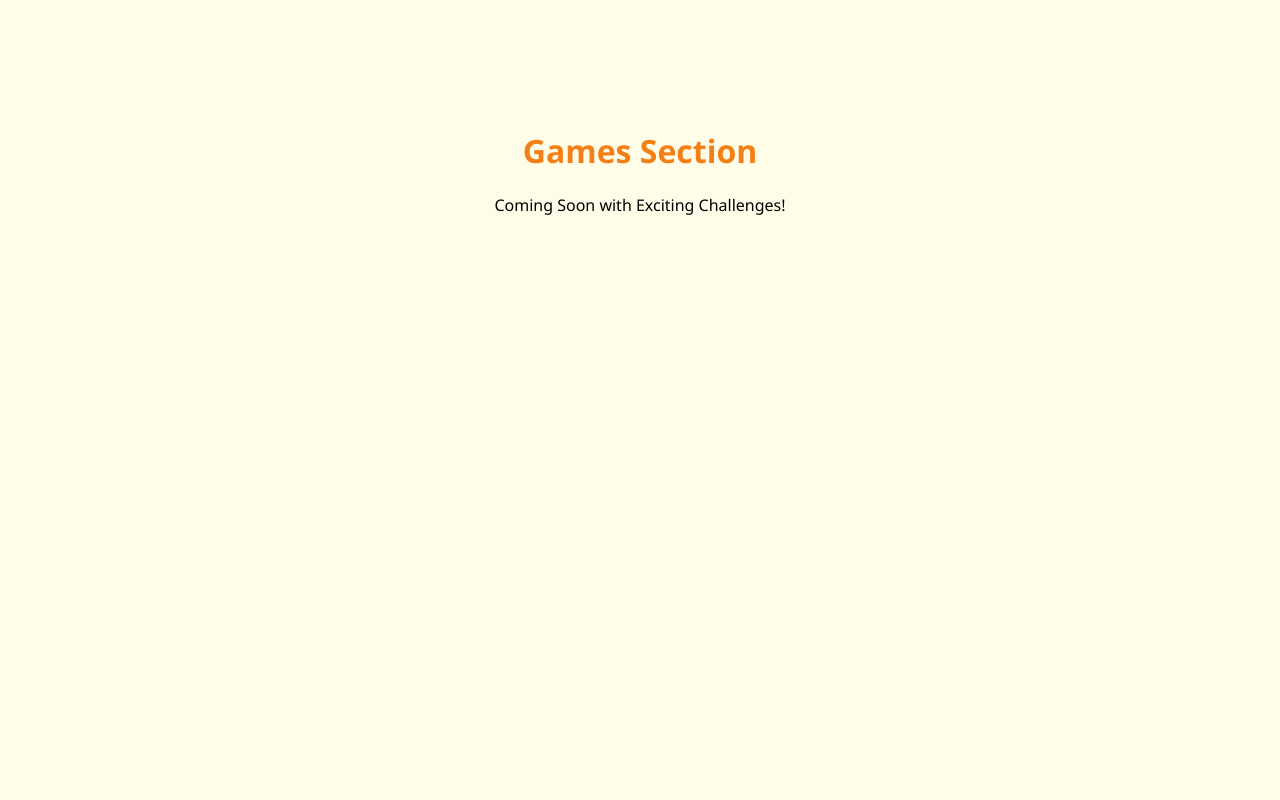
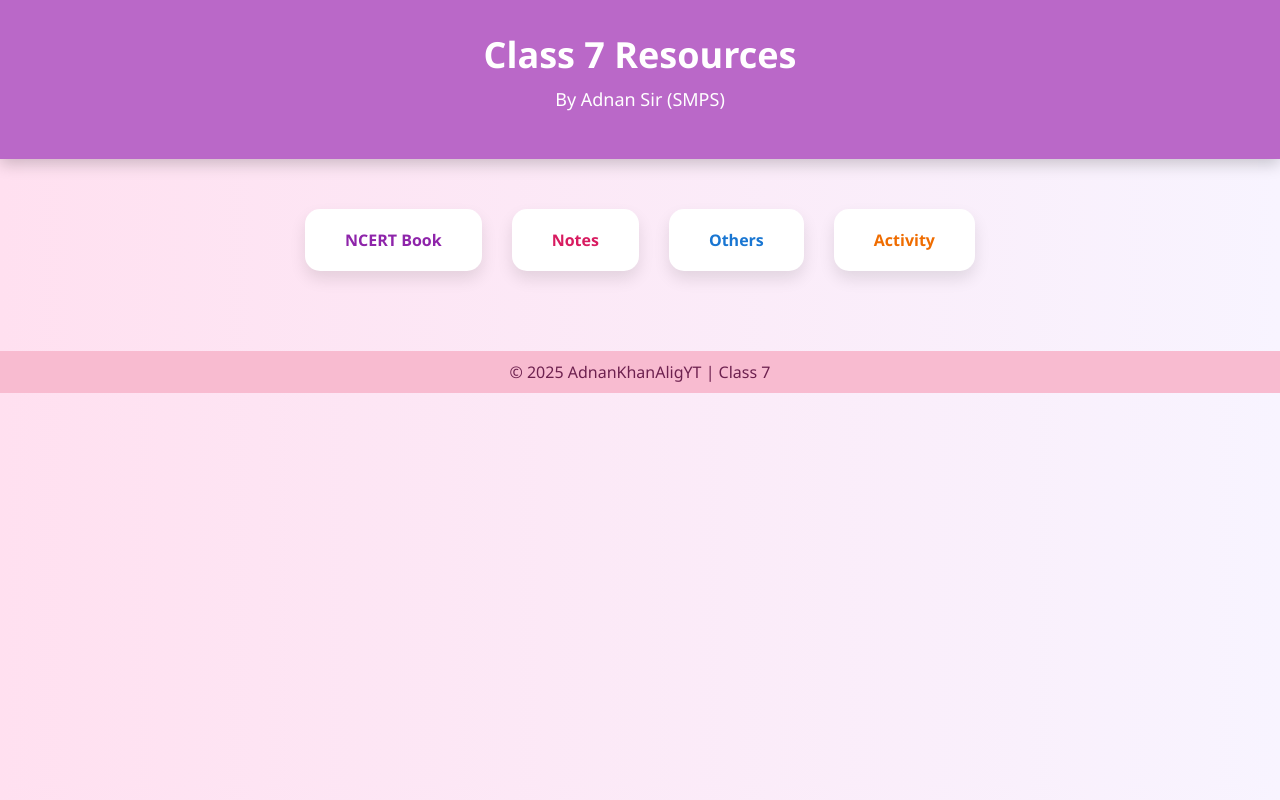
Before and after one commit to AdnanKhanAligYT/AdnanKhanAligYT, a plain HTML site: page games.html in a window 1280 px wide. Drawn offline with Linux system fonts and the light colour scheme.

Commit message:
Index.html

```diff
--- a/games.html
+++ b/games.html
@@ -1,8 +1,55 @@
 <!DOCTYPE html>
-<html>
-<head><title>Games</title></head>
-<body style="text-align: center; font-family: 'Segoe UI', sans-serif; padding-top: 100px; background-color: #fffde7;">
-  <h1 style="color: #f57f17;">Games Section</h1>
-  <p>Coming Soon with Exciting Challenges!</p>
+<html lang="en">
+<head>
+  <meta charset="UTF-8">
+  <title>Class 7 - AdnanKhanAligYT</title>
+  <meta name="viewport" content="width=device-width, initial-scale=1.0">
+</head>
+<body style="margin: 0; padding: 0; font-family: 'Segoe UI', sans-serif; background: linear-gradient(to right, #ffe0f0, #f8f4ff);">
+
+  <!-- Header -->
+  <div style="background-color: #ba68c8; padding: 30px 0; text-align: center; color: white; box-shadow: 0 5px 15px rgba(0,0,0,0.2);">
+    <h1 style="margin: 0; font-size: 36px;">Class 7 Resources</h1>
+    <p style="font-size: 18px; margin-top: 8px;">By Adnan Sir (SMPS)</p>
+  </div>
+
+  <!-- Buttons Section -->
+  <div style="display: flex; justify-content: center; flex-wrap: wrap; margin-top: 50px; gap: 30px; padding: 0 20px;">
+
+    <!-- NCERT Book -->
+    <a href="ncert-book.html" style="background: #fff; padding: 20px 40px; text-decoration: none; color: #8e24aa; font-weight: bold; border-radius: 15px; box-shadow: 0 8px 16px rgba(0,0,0,0.1); transition: transform 0.2s, box-shadow 0.2s;"
+       onmouseover="this.style.transform='scale(1.05)'; this.style.boxShadow='0 12px 20px rgba(0,0,0,0.2)'"
+       onmouseout="this.style.transform='scale(1)'; this.style.boxShadow='0 8px 16px rgba(0,0,0,0.1)'">
+      NCERT Book
+    </a>
+
+    <!-- Notes -->
+    <a href="#" style="background: #fff; padding: 20px 40px; text-decoration: none; color: #d81b60; font-weight: bold; border-radius: 15px; box-shadow: 0 8px 16px rgba(0,0,0,0.1); transition: transform 0.2s, box-shadow 0.2s;"
+       onmouseover="this.style.transform='scale(1.05)'; this.style.boxShadow='0 12px 20px rgba(0,0,0,0.2)'"
+       onmouseout="this.style.transform='scale(1)'; this.style.boxShadow='0 8px 16px rgba(0,0,0,0.1)'">
+      Notes
+    </a>
+
+    <!-- Others -->
+    <a href="#" style="background: #fff; padding: 20px 40px; text-decoration: none; color: #1976d2; font-weight: bold; border-radius: 15px; box-shadow: 0 8px 16px rgba(0,0,0,0.1); transition: transform 0.2s, box-shadow 0.2s;"
+       onmouseover="this.style.transform='scale(1.05)'; this.style.boxShadow='0 12px 20px rgba(0,0,0,0.2)'"
+       onmouseout="this.style.transform='scale(1)'; this.style.boxShadow='0 8px 16px rgba(0,0,0,0.1)'">
+      Others
+    </a>
+
+    <!-- Activity -->
+    <a href="activity/activity.html" style="background: #fff; padding: 20px 40px; text-decoration: none; color: #ef6c00; font-weight: bold; border-radius: 15px; box-shadow: 0 8px 16px rgba(0,0,0,0.1); transition: transform 0.2s, box-shadow 0.2s;"
+       onmouseover="this.style.transform='scale(1.05)'; this.style.boxShadow='0 12px 20px rgba(0,0,0,0.2)'"
+       onmouseout="this.style.transform='scale(1)'; this.style.boxShadow='0 8px 16px rgba(0,0,0,0.1)'">
+      Activity
+    </a>
+
+  </div>
+
+  <!-- Footer -->
+  <div style="text-align: center; margin-top: 80px; padding: 10px 0; background-color: #f8bbd0; color: #6d214f;">
+    © 2025 AdnanKhanAligYT | Class 7
+  </div>
+
 </body>
 </html>
```
